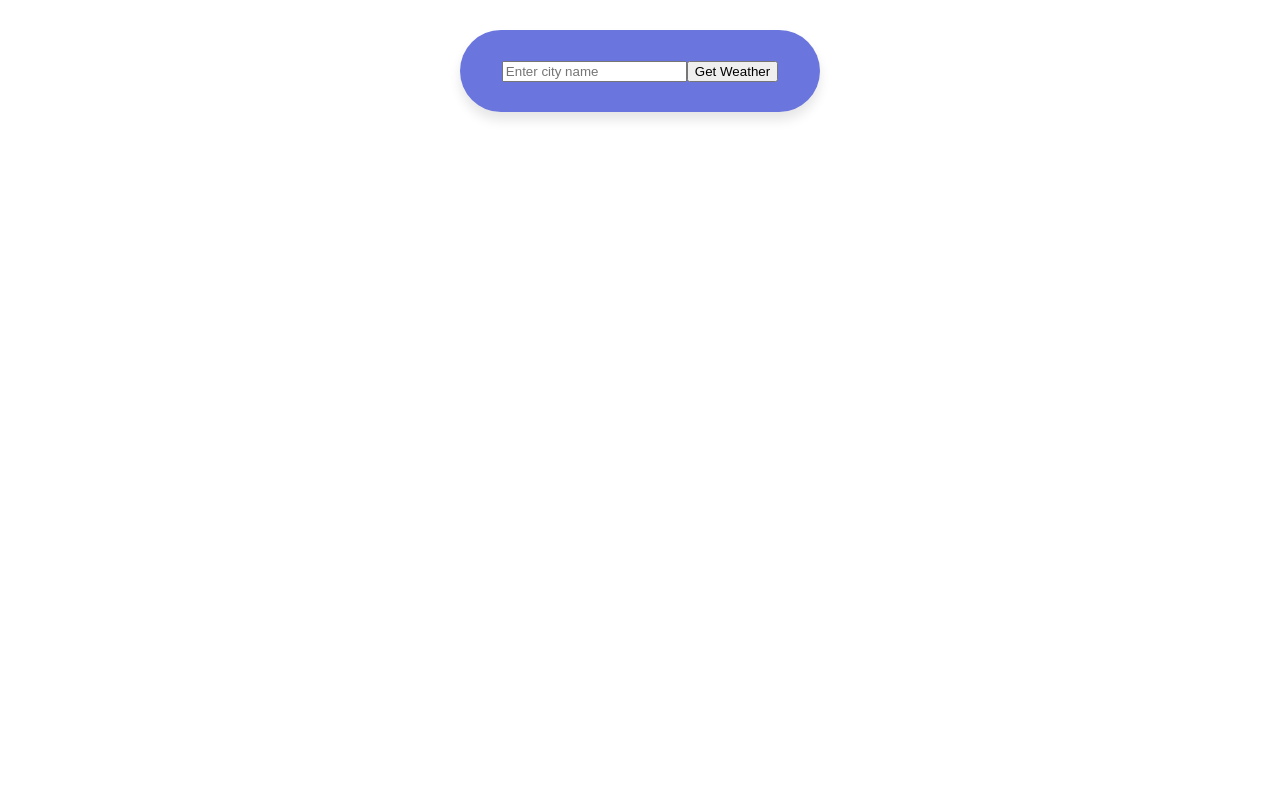
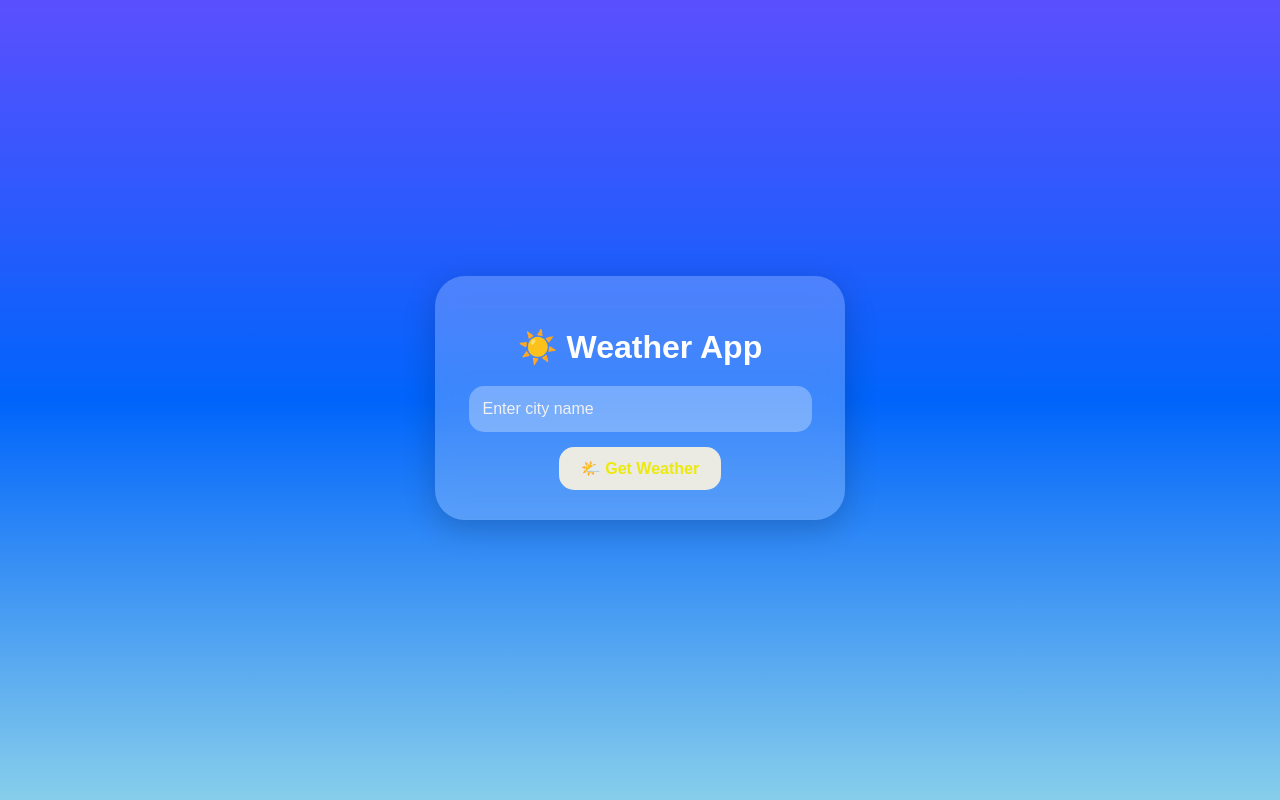
Before and after one commit to aiera123/Weather-app, a React (Create React App) app: page / in a window 1280 px wide. Built offline with nearby package versions, Linux system fonts and the light colour scheme.

Commit message:
Refined weather app UI and functionality

```diff
--- a/src/App.css
+++ b/src/App.css
@@ -1,50 +1,145 @@
-/* .App {
-  text-align: center;
+body {
+  margin: 0;
+  padding: 0;
+  font-family: 'Poppins', sans-serif;
+  height: 100vh;
+
+  display: flex;
+  justify-content: center;
+  align-items: center;
+
+  background: linear-gradient(
+    to bottom,
+    #5b4ffe,
+    #0064fb,
+    #87ceeb
+  );
+
+  overflow: hidden;
 }
 
-.App-logo {
-  height: 40vmin;
-  pointer-events: none;
+/* Main Weather Card */
+.weather-container {
+  width: 350px;
+  padding: 30px;
+
+  border-radius: 30px;
+
+  background: rgba(255, 255, 255, 0.226);
+
+  backdrop-filter: blur(15px);
+
+  box-shadow:
+    0 8px 32px rgba(0,0,0,0.2);
+
+  text-align: center;
+
+  color: rgb(255, 255, 255);
+
+  animation: float 3s ease-in-out infinite;
 }
 
-@media (prefers-reduced-motion: no-preference) {
-  .App-logo {
-    animation: App-logo-spin infinite 20s linear;
+/* Floating animation */
+@keyframes float {
+  0% {
+    transform: translateY(0px);
+  }
+
+  50% {
+    transform: translateY(-8px);
+  }
+
+  100% {
+    transform: translateY(0px);
   }
 }
 
-.App-header {
-  background-color: #282c34;
-  min-height: 100vh;
-  display: flex;
-  flex-direction: column;
-  align-items: center;
-  justify-content: center;
-  font-size: calc(10px + 2vmin);
+.weather-container h1 {
+  margin-bottom: 20px;
+  font-size: 2rem;
+}
+
+/* Input */
+input {
+  width: 90%;
+  padding: 14px;
+
+  border: none;
+  outline: none;
+
+  border-radius: 15px;
+
+  font-size: 16px;
+
+  margin-bottom: 15px;
+
+  background: rgba(255,255,255,0.3);
+
   color: white;
 }
 
-.App-link {
-  color: #61dafb;
+input::placeholder {
+  color: #f1f1f1;
 }
 
-@keyframes App-logo-spin {
+/* Button */
+button {
+  padding: 12px 22px;
+
+  border: none;
+
+  border-radius: 15px;
+
+  background: rgb(235, 234, 227);
+
+  color: #ece90c;
+
+  font-size: 16px;
+  font-weight: bold;
+
+  cursor: pointer;
+
+  transition: all 0.3s ease;
+}
+
+button:hover {
+  transform: scale(1.08);
+
+  background: #f1f1f1;
+}
+
+/* Weather Info */
+.weather-info {
+  margin-top: 25px;
+
+  padding: 20px;
+
+  border-radius: 20px;
+
+  background: rgba(255,255,255,0.15);
+
+  animation: fadeIn 0.5s ease;
+}
+
+.weather-info h2 {
+  margin-bottom: 10px;
+  font-size: 2rem;
+}
+
+.weather-info p {
+  margin: 10px 0;
+  font-size: 18px;
+}
+
+/* Fade Animation */
+@keyframes fadeIn {
   from {
-    transform: rotate(0deg);
+    opacity: 0;
+    transform: translateY(15px);
   }
+
   to {
-    transform: rotate(360deg);
+    opacity: 1;
+    transform: translateY(0);
   }
-} */
- .weather {
-  background-color: #6a75dd;
-  border-radius: 100px;
-  padding: 30px;
-  max-width: 300px;
-  margin: 30px auto;
-  box-shadow: 0 8px 12px rgba(0, 0, 0, 0.1);
-  text-align: center;
- }
- .margin {
-  margin-top: 20px;
- }
+}
--- a/src/App.js
+++ b/src/App.js
@@ -7,6 +7,7 @@ function App() {
  <WeatherCard />
     </div>
   );
+
 }
 
 export default App;
--- a/src/components/WeatherCard.js
+++ b/src/components/WeatherCard.js
@@ -10,7 +10,7 @@ export default function WeatherCard() {
    const fetchweather = async () => {
         try{
             const response = await axios.get(
-              `https://api.openweathermap.org/data/2.5/weather?q=${city}&appid=886238d787c0396510d72c2c7da4fbb2`);
+              `https://api.openweathermap.org/data/2.5/weather?q=${city}&appid=886238d787c0396510d72c2c7da4fbb2&units=metric`);
             setWeather(response.data);
           }
           catch(error){
@@ -24,19 +24,39 @@ export default function WeatherCard() {
 
       return (
 
-    <div className="weather">
-      {/* <h2>Weather Card</h2>
-      <p>Current Temperature: 72°F</p>
-      <p>Conditions: Sunny</p> */}
-      <input type="text" placeholder="Enter city name" value={city} onChange={handleCityChange} />
-   <button onClick={handleClick}>Get Weather</button>
-   {weather && (
-     <div>
-       <h2>{weather.name}</h2>
-       <p>Temperature: {Math.round(weather.main.temp - 273.15)}°C</p>
-       <p>Conditions: {weather.weather[0].description}</p>
-     </div>
-   )}
-    </div>
-  );
+  <div className="weather-container">
+
+    <h1>☀️ Weather App</h1>
+
+    <input
+      type="text"
+      placeholder="Enter city name"
+      value={city}
+      onChange={handleCityChange}
+    />
+
+    <button onClick={handleClick}>
+      🌤️ Get Weather
+    </button>
+
+    {weather && (
+      <div className="weather-info">
+
+        <h2>📍 {weather.name}</h2>
+
+        <p>
+          🌡️ Temperature:
+          {" "}
+          {Math.round(weather.main.temp)}°C
+        </p>
+
+        <p>
+          ☁️ {weather.weather[0].description}
+        </p>
+
+      </div>
+    )}
+
+  </div>
+);
 }
```
